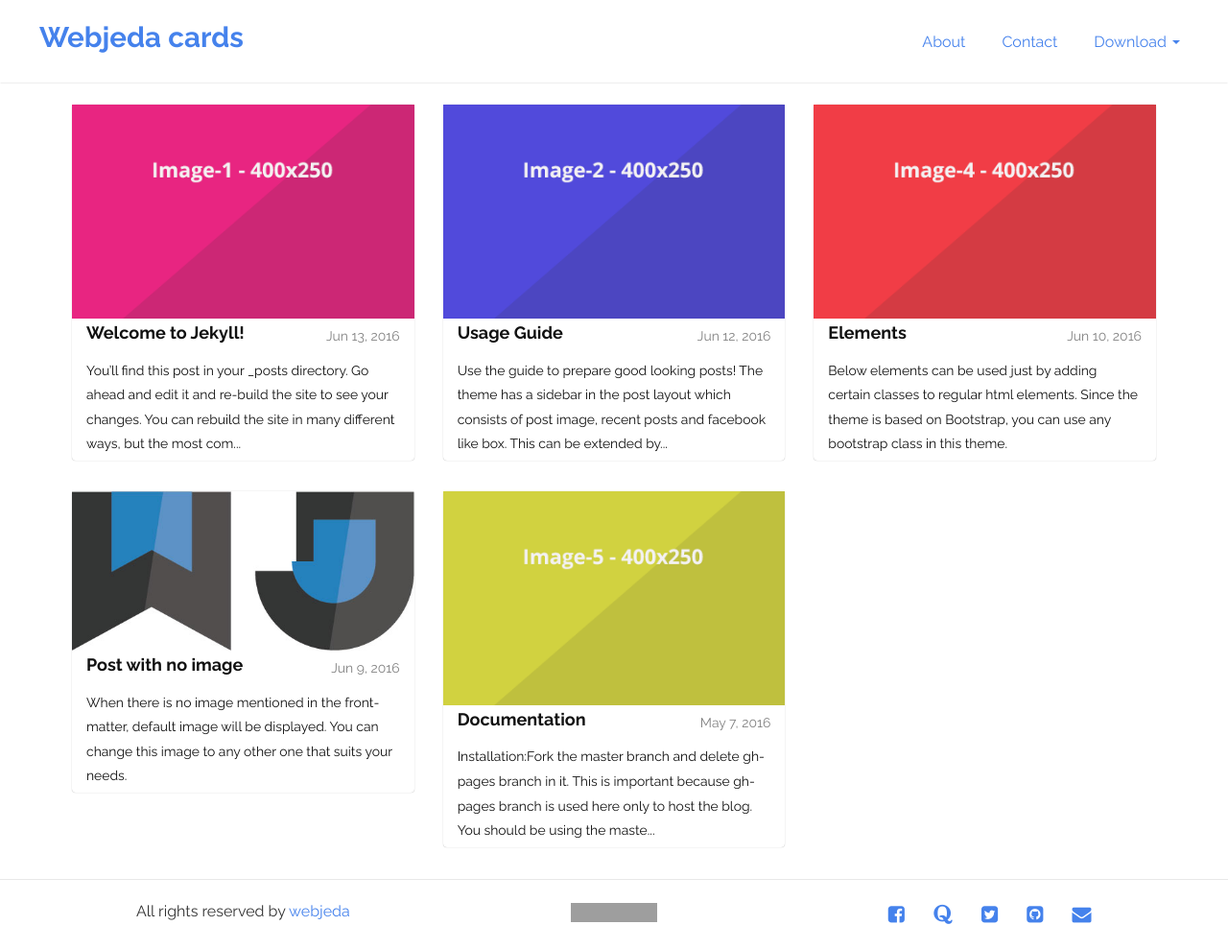
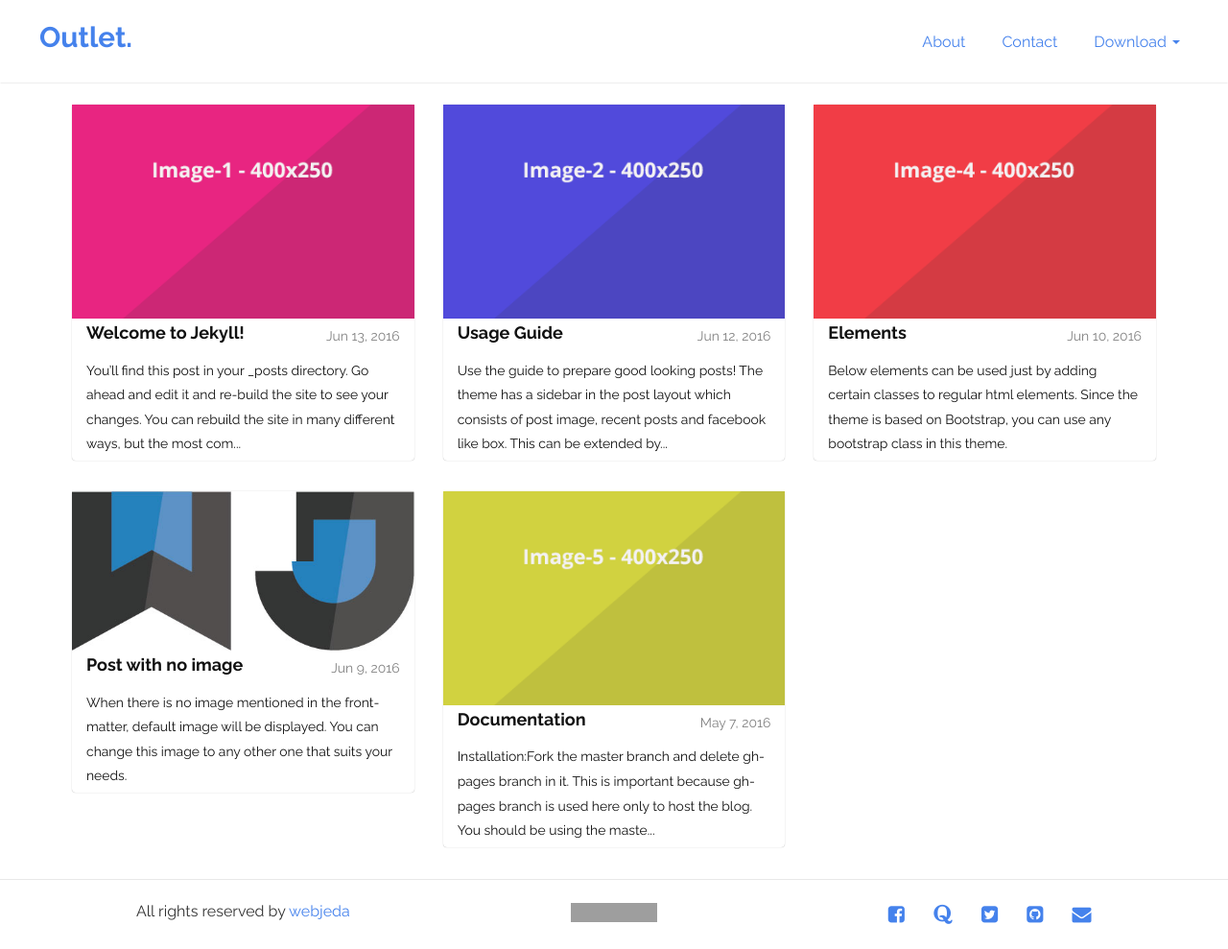
Before and after one commit to wj107/wj107.github.io, a Jekyll site: the page built from index.html, in a window 1280 px wide. Shown: the whole page at 96% size. Built offline with Jekyll 4.4.1, drawn with Linux system fonts in a browser that asks for light colours; the list of posts is cut into pages by our own code; grey boxes are pictures that could not be loaded.

Commit message:
Update _config.yml

```diff
--- a/_config.yml
+++ b/_config.yml
@@ -6,14 +6,14 @@
 # 'jekyll serve'. If you change this file, please restart the server process.
 
 # Site settings
-title: Webjeda cards
+title: Outlet.
 email: your-email@domain.com
 description: > # this means to ignore newlines until "baseurl:"
-  Webjeda Cards is a Bootstrap based jekyll theme for portfolio, photography or any kind of blog.
+  consumeconsumeconsumePRODUCE
 
 
-baseurl: "/cards" # the subpath of your site, e.g. /blog
-url: "http://webjeda.com" # the base hostname & protocol for your site
+baseurl: "/" # the subpath of your site, e.g. /blog
+url: "https://wj107.github.io" # the base hostname & protocol for your site
 
 #sidebar
 default-image: webjeda-logo-big.jpg # If there is no featured image in a post then this image will be showed. Also on all pages this image will be showed. Use a 500x250 image.
```
